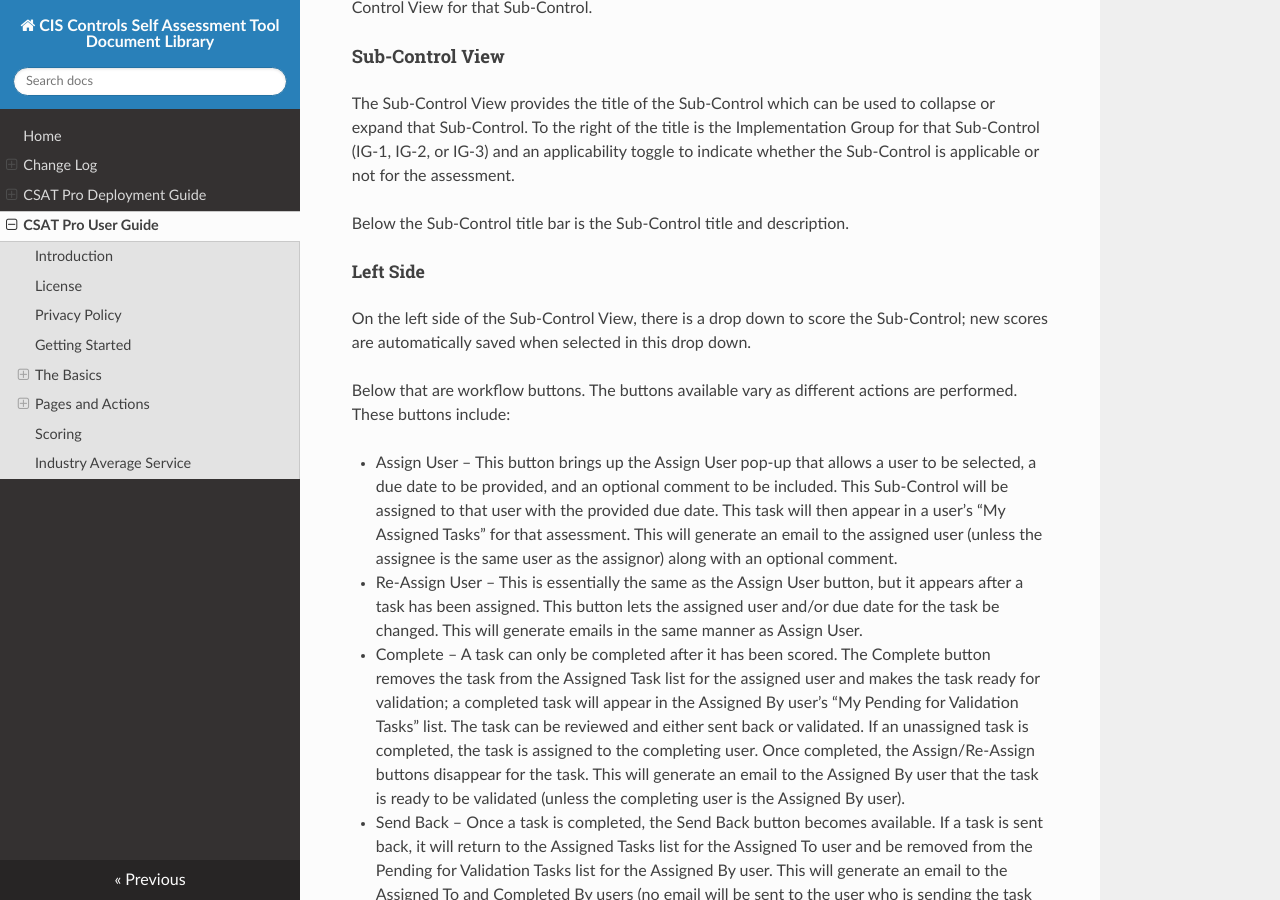
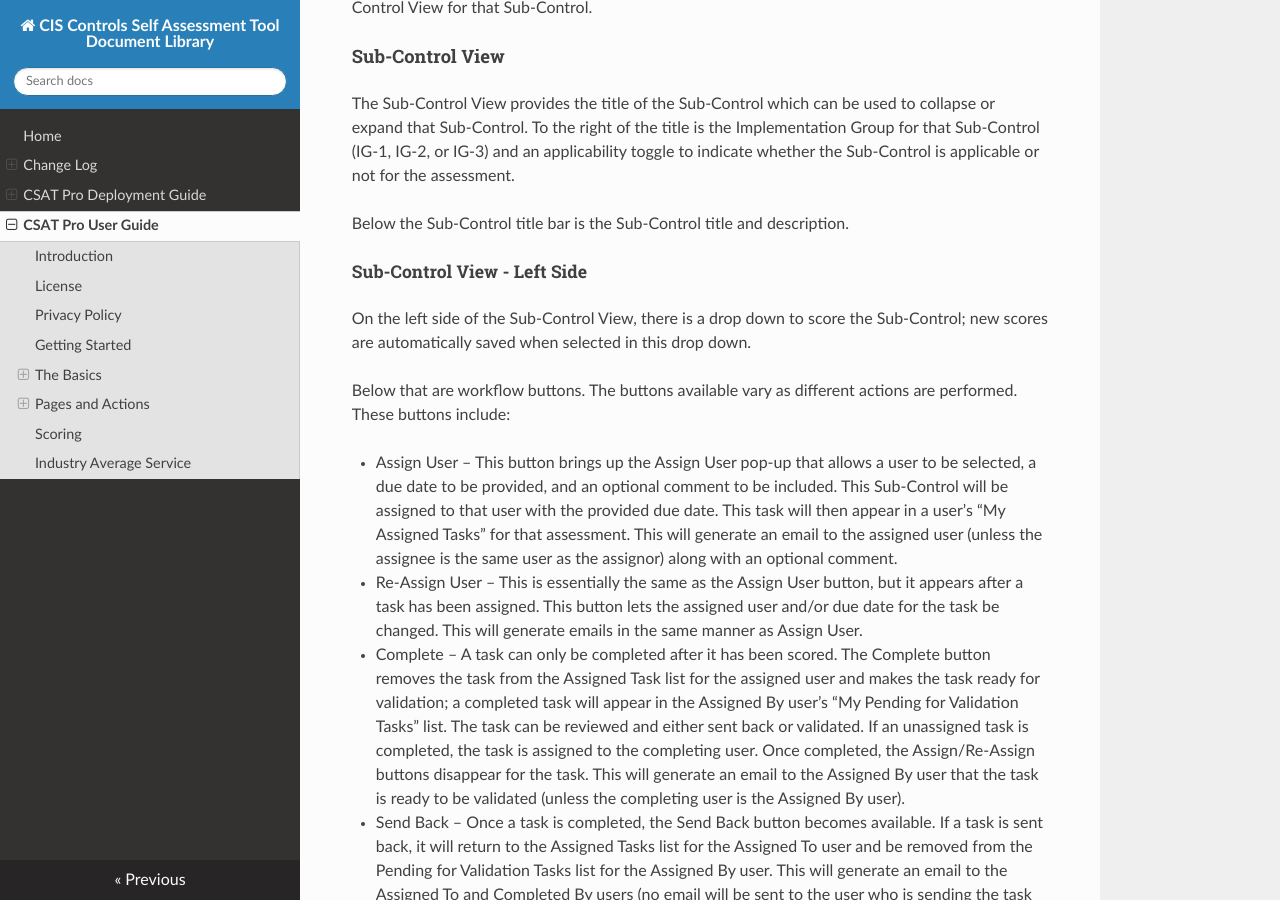
Before and after one commit to CISecurity/CSAT-Docs, an MkDocs documentation site: the page built from docs/source/csat_pro_user_guide.md, in a window 1280 px wide and 900 px high, scrolled down 12676 px. Built offline with MkDocs 1.6.1, drawn with Linux system fonts in a browser that asks for light colours; nearby versions of some CDN libraries; some of the changed text lies outside the part shown.

Commit message:
minor edit to Sub-Control View headings

```diff
--- a/docs/source/csat_pro_user_guide.md
+++ b/docs/source/csat_pro_user_guide.md
@@ -239,7 +239,7 @@ The Sub-Control View provides the title of the Sub-Control which can be used to
 
 Below the Sub-Control title bar is the Sub-Control title and description.
 
-#####Left Side#####
+#####Sub-Control View - Left Side#####
 On the left side of the Sub-Control View, there is a drop down to score the Sub-Control; new scores are automatically saved when selected in this drop down.
 
 Below that are workflow buttons.  The buttons available vary as different actions are performed.  These buttons include:
@@ -261,7 +261,7 @@ Evidence files can be uploaded to the task with the Upload Evidence button, whic
 
 Below the workflow buttons and Evidence section (if present) is the History section.  The History section serves as a log for that task’s events.  It provides details on the action that occurred, which user performed the action, and when that action took place.
 
-#####Right Side#####
+#####Sub-Control View - Right Side#####
 On the right side of the Sub-Control View you can find additional information on the Sub-Control including:
 
 - Score - the Sub-Control’s current score converted to a 0 – 100 scale
```
